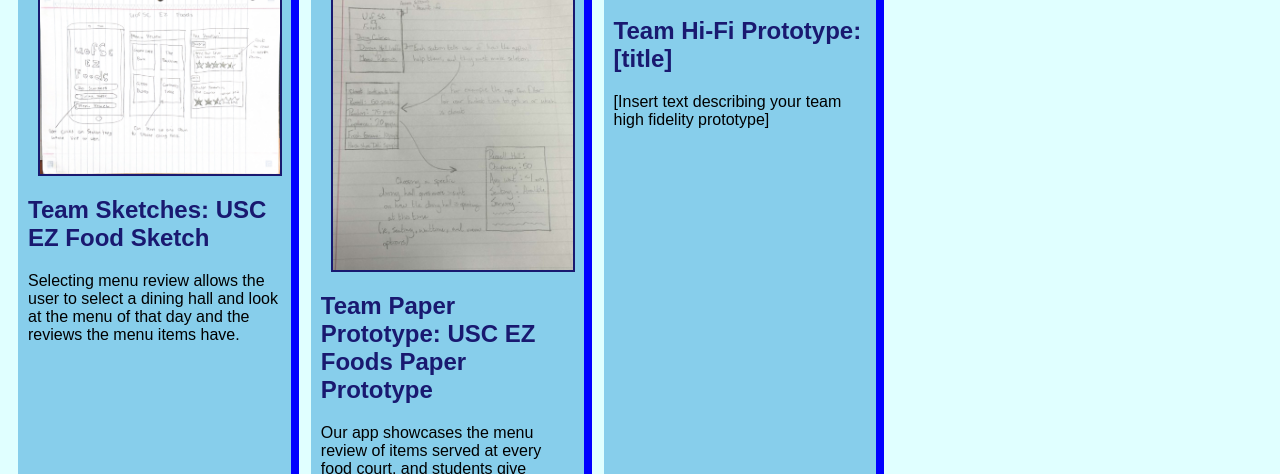
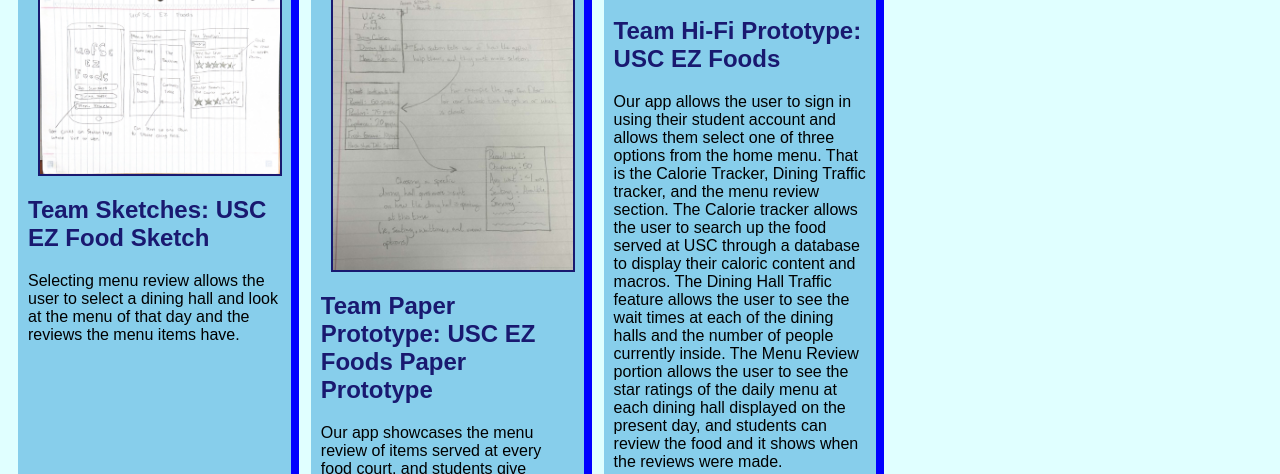
Before and after one commit to Kexvin/Kexvin.github.io, a plain HTML site: page index.html in a window 1280 px wide. Shown: the part 739-1213 px from the top of the page. Drawn offline with Linux system fonts and the light colour scheme.

Commit message:
Update index.html

```diff
--- a/index.html
+++ b/index.html
@@ -87,9 +87,9 @@
  <section class="assign">
  <img src="images/team-prototype.png" />
  <section class="assign-det">
- <a href="https://youtu.be/dQw4w9WgXcQ"><h2>Team Hi-Fi Prototype: [title]</h2></a>
+ <a href="https://youtu.be/dQw4w9WgXcQ"><h2>Team Hi-Fi Prototype: USC EZ Foods</h2></a>
  <p>
- [Insert text describing your team high fidelity prototype]
+ Our app allows the user to sign in using their student account and allows them select one of three options from the home menu. That is the Calorie Tracker, Dining Traffic tracker, and the menu review section. The Calorie tracker allows the user to search up the food served at USC through a database to display their caloric content and macros. The Dining Hall Traffic feature allows the user to see the wait times at each of the dining halls and the number of people currently inside. The Menu Review portion allows the user to see the star ratings of the daily menu at each dining hall displayed on the present day, and students can review the food and it shows when the reviews were made.
  </p>
  </section>
  </section>
```
